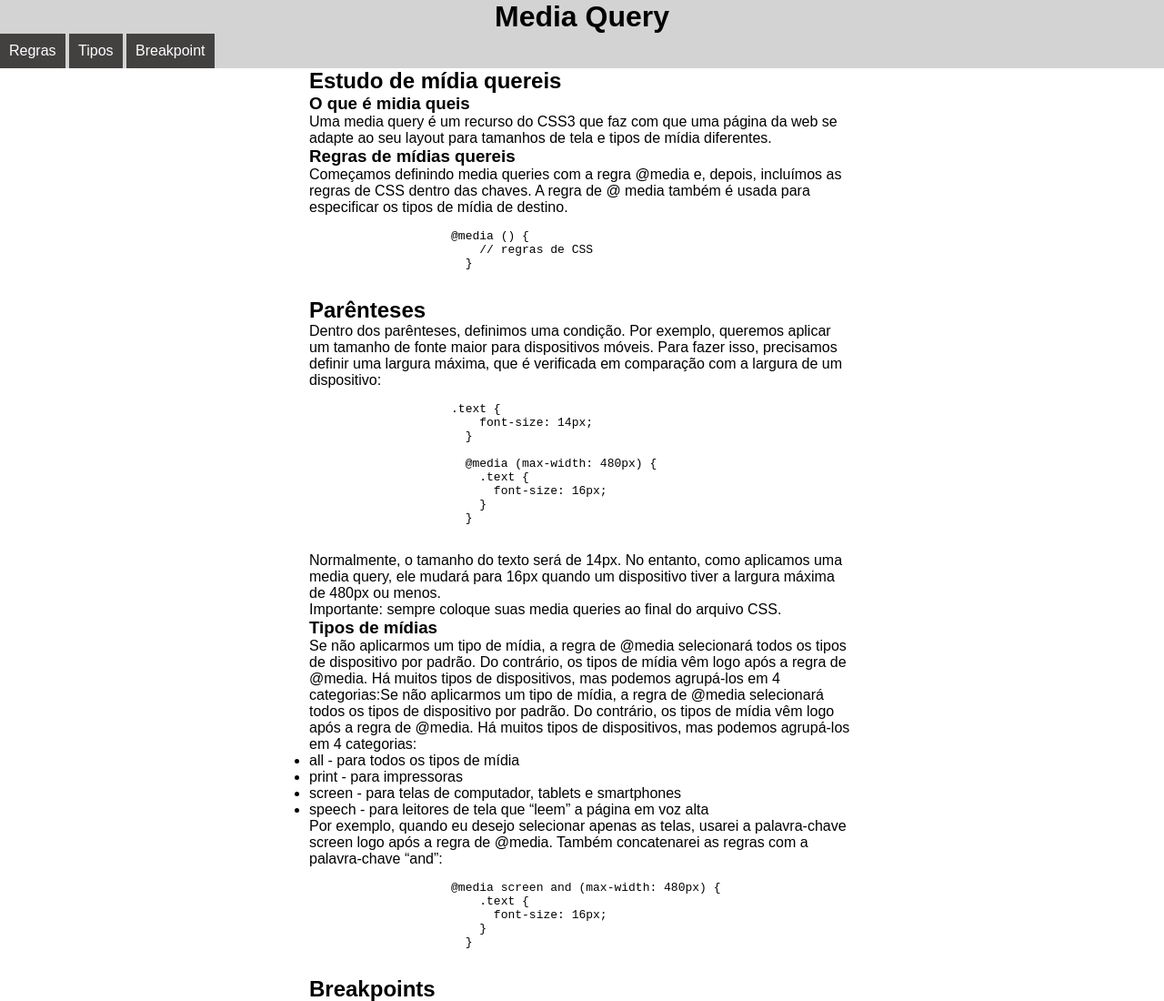
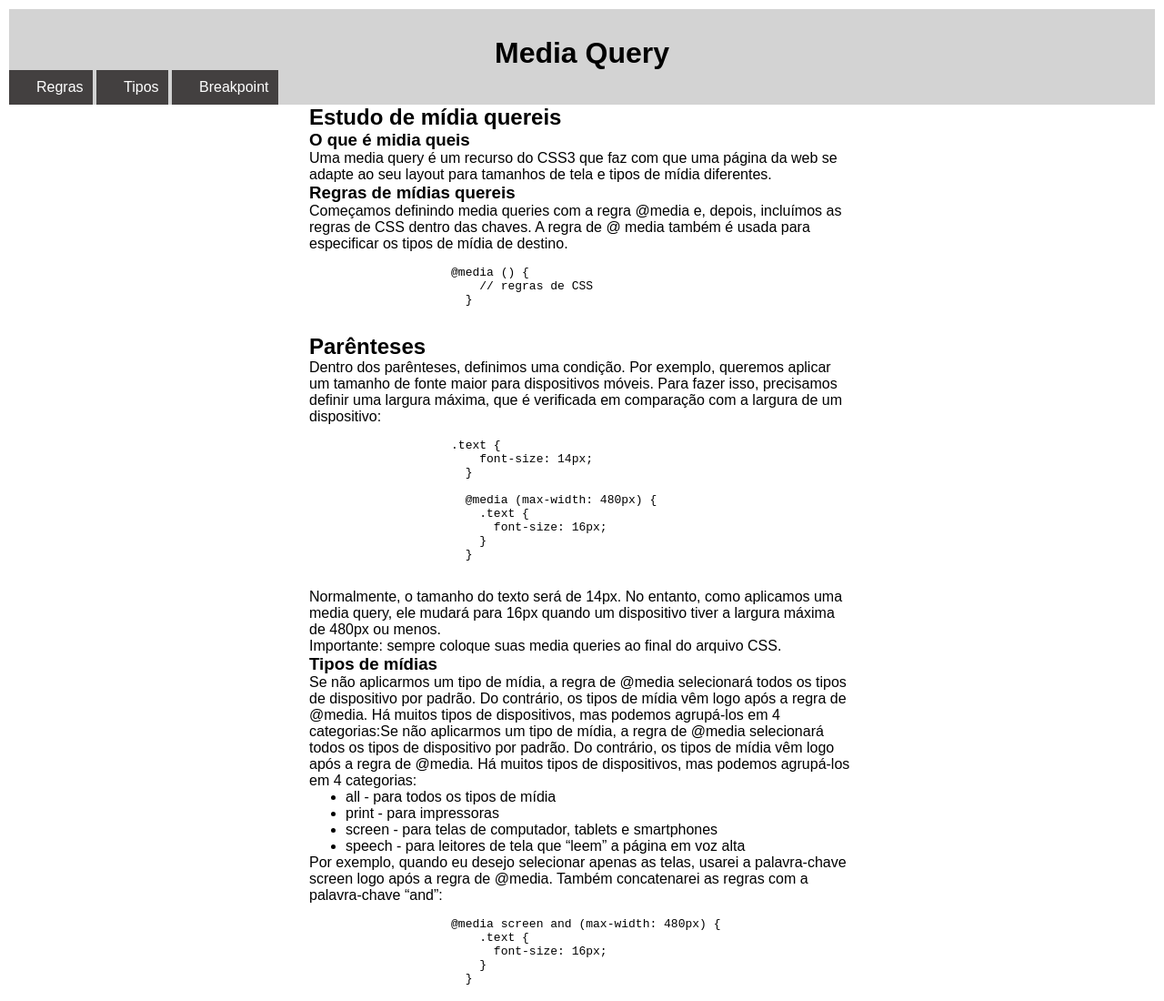
Before and after one commit to HelioTavaresBatalha/midia-query-type, a plain HTML site: page index.html in a window 1280 px wide. Shown: the top 1100 px of the page at 91% size. Drawn offline with Linux system fonts and the light colour scheme.

Commit message:
Atualização do css responsável pela apresentação da informação

```diff
--- a/estilos/tela.css
+++ b/estilos/tela.css
@@ -6,10 +6,16 @@
     margin: 0px;
     padding: 0px;
 }
-
+body {
+    padding: 10px;
+    text-justify: justify;
+}
 html {
     font-family: Arial, Helvetica, sans-serif;
     font-size: 1em;
+}
+h1 {
+    padding-top: 30px;
 }
 header {
     background-color: lightgray;
@@ -25,9 +31,13 @@ menu li {
     padding: 10px;
     background-color: rgb(67, 64, 64);
     color: white;
+    text-indent: 20px;
 }
 article {
     width: 600px;
     display: block;
     margin: auto;
 }
+.identacao{
+    margin-left: 40px;
+}
--- a/index.html
+++ b/index.html
@@ -60,7 +60,7 @@
             <span><p>Importante: sempre coloque suas media queries ao final do arquivo CSS.</p></span>
             <h3>Tipos de mídias</h3>
             <p>Se não aplicarmos um tipo de mídia, a regra de @media selecionará todos os tipos de dispositivo por padrão. Do contrário, os tipos de mídia vêm logo após a regra de @media. Há muitos tipos de dispositivos, mas podemos agrupá-los em 4 categorias:Se não aplicarmos um tipo de mídia, a regra de @media selecionará todos os tipos de dispositivo por padrão. Do contrário, os tipos de mídia vêm logo após a regra de @media. Há muitos tipos de dispositivos, mas podemos agrupá-los em 4 categorias:</p>
-            <ul>
+            <ul class="identacao">
                 <li>all - para todos os tipos de mídia</li>
                 <li>print - para impressoras</li>
                 <li>screen - para telas de computador, tablets e smartphones</li>
@@ -103,7 +103,7 @@
             </p>
 
 
-            <ul>
+            <ul class="identacao">
                 <li>320px - 480px dispositivos móveis</li>
                 <li>481px - 760px ipads e tablets</li>
                 <li>769px - 1024px telas pequenas, laptops</li>
```
